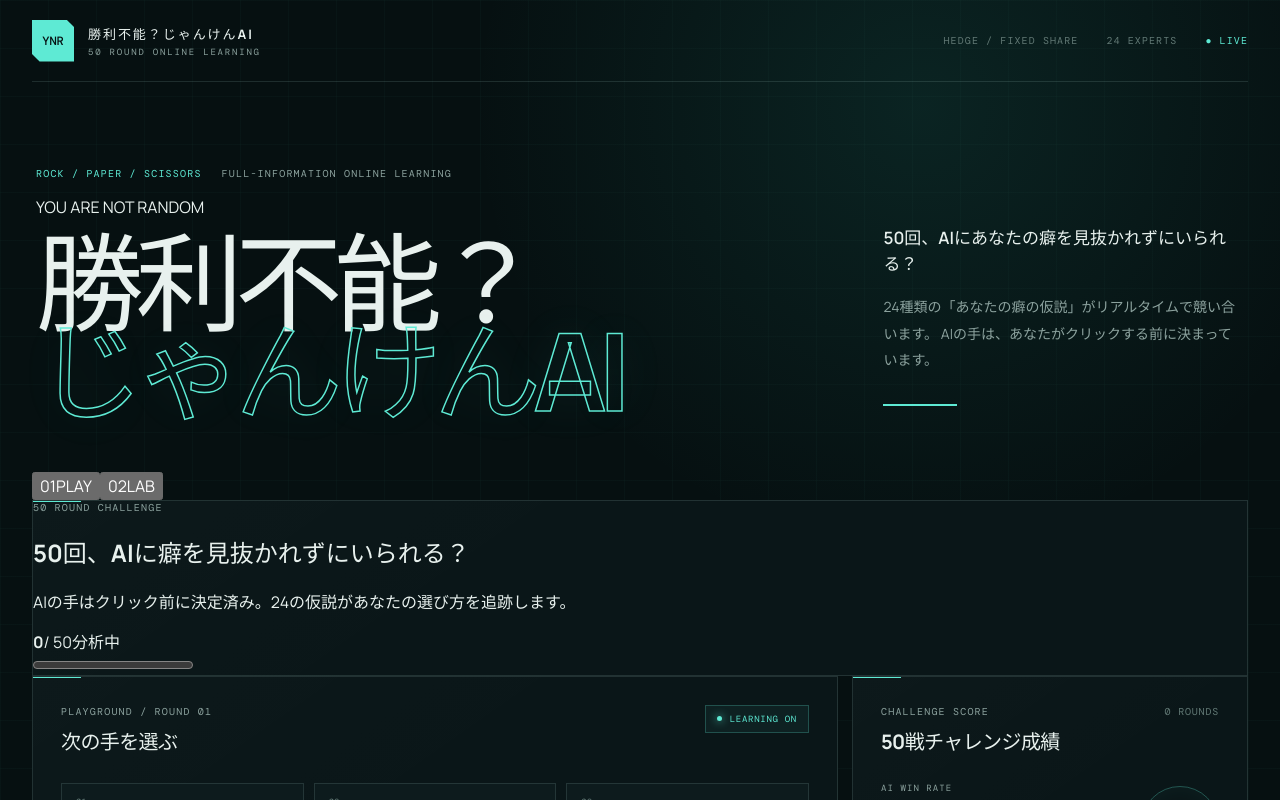
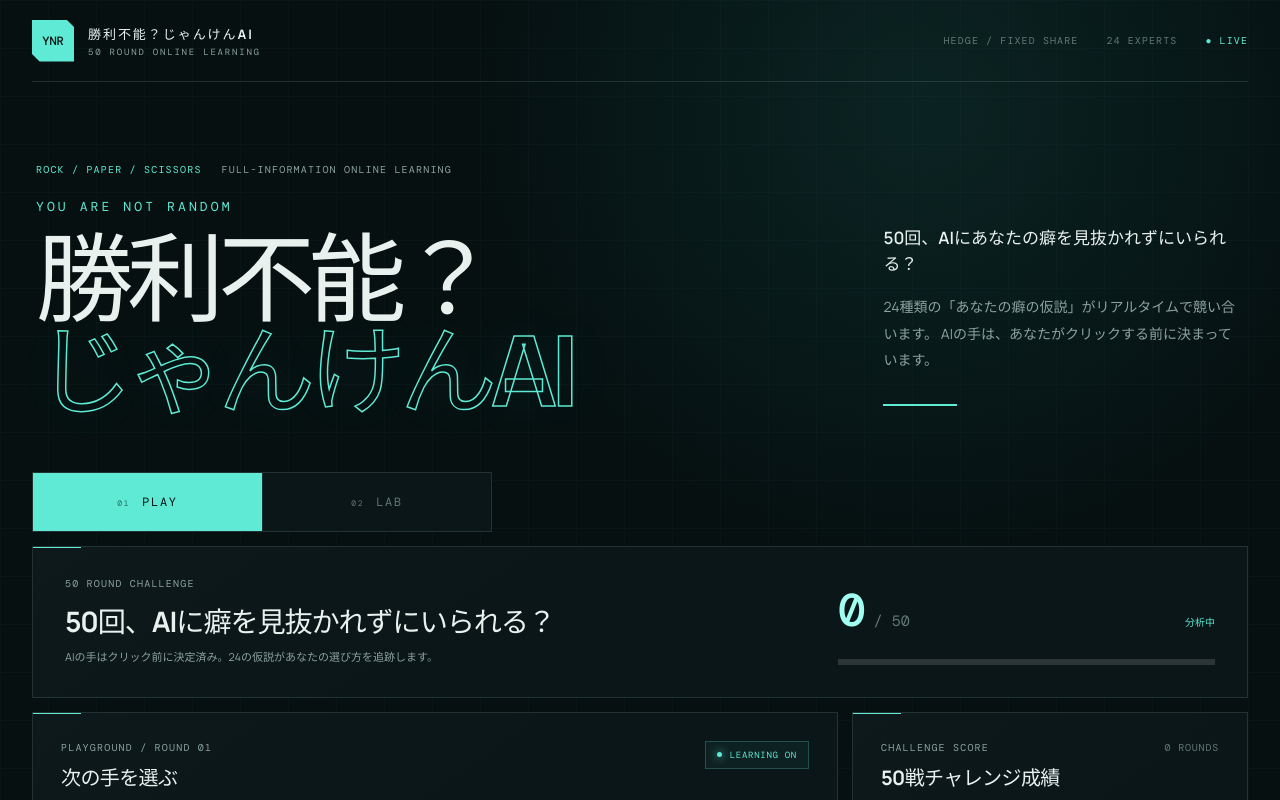
Before and after one commit to rintaro-okahara/you-are-not-random, a React (Vite) app: page / in a window 1280 px wide. Shown: the top 800 px of the page. Built offline with nearby package versions, Linux system fonts and the light colour scheme.

Commit message:
feat: polish challenge visuals and social metadata

```diff
--- a/index.html
+++ b/index.html
@@ -5,10 +5,46 @@
     <meta name="viewport" content="width=device-width, initial-scale=1.0" />
     <meta
       name="description"
-      content="HedgeとFixed Shareで人間のじゃんけんの癖をオンライン学習する研究デモ"
+      content="50回のじゃんけんから、24個の予測戦略があなたの癖を分析するじゃんけんAI。"
     />
     <meta name="theme-color" content="#071012" />
-    <title>You Are Not Random</title>
+    <link
+      rel="canonical"
+      href="https://rintaro-okahara.github.io/you-are-not-random/"
+    />
+    <meta property="og:type" content="website" />
+    <meta
+      property="og:url"
+      content="https://rintaro-okahara.github.io/you-are-not-random/"
+    />
+    <meta
+      property="og:title"
+      content="勝利不能？じゃんけんAI — YOU ARE NOT RANDOM"
+    />
+    <meta
+      property="og:description"
+      content="50回のじゃんけんから、24個の予測戦略があなたの癖を分析します。"
+    />
+    <meta
+      property="og:image"
+      content="https://rintaro-okahara.github.io/you-are-not-random/og-image.png"
+    />
+    <meta property="og:image:width" content="1200" />
+    <meta property="og:image:height" content="630" />
+    <meta name="twitter:card" content="summary_large_image" />
+    <meta
+      name="twitter:title"
+      content="勝利不能？じゃんけんAI — YOU ARE NOT RANDOM"
+    />
+    <meta
+      name="twitter:description"
+      content="50 rounds. 24 hypotheses. Can the AI expose your habits?"
+    />
+    <meta
+      name="twitter:image"
+      content="https://rintaro-okahara.github.io/you-are-not-random/og-image.png"
+    />
+    <title>勝利不能？じゃんけんAI — YOU ARE NOT RANDOM</title>
   </head>
   <body>
     <div id="root"></div>
--- a/src/styles/index.css
+++ b/src/styles/index.css
@@ -169,13 +169,22 @@ a {
   color: var(--cyan);
 }
 
+.hero-subtitle {
+  margin: 22px 0 0;
+  color: var(--cyan);
+  font-family: var(--mono);
+  font-size: 13px;
+  letter-spacing: 0.24em;
+}
+
 .hero h1 {
-  margin: 20px 0 0;
+  margin: 16px 0 0;
   max-width: 920px;
-  font-size: clamp(58px, 8.4vw, 126px);
+  font-size: clamp(54px, 7.6vw, 112px);
   font-weight: 800;
-  line-height: 0.82;
-  letter-spacing: -0.075em;
+  line-height: 0.94;
+  letter-spacing: -0.065em;
+  word-break: keep-all;
 }
 
 .hero h1 em {
@@ -210,6 +219,167 @@ a {
   height: 2px;
   margin-top: 30px;
   background: var(--cyan);
+}
+
+.view-tabs {
+  display: grid;
+  grid-template-columns: repeat(2, minmax(0, 1fr));
+  width: min(460px, 100%);
+  margin-bottom: 14px;
+  border: 1px solid var(--line);
+  background: var(--surface);
+}
+
+.view-tabs button {
+  min-height: 58px;
+  border: 0;
+  border-left: 1px solid var(--line);
+  color: var(--faint);
+  background: transparent;
+  font-family: var(--mono);
+  font-size: 12px;
+  letter-spacing: 0.14em;
+  cursor: pointer;
+}
+
+.view-tabs button:first-child {
+  border-left: 0;
+}
+
+.view-tabs button span {
+  margin-right: 12px;
+  color: var(--faint);
+  font-size: 8px;
+}
+
+.view-tabs button[aria-selected="true"] {
+  color: var(--bg);
+  background: var(--cyan);
+}
+
+.view-tabs button[aria-selected="true"] span {
+  color: rgba(6, 16, 17, 0.58);
+}
+
+.view-panel {
+  min-height: 520px;
+}
+
+.challenge-progress {
+  display: grid;
+  grid-template-columns: minmax(0, 1fr) minmax(240px, 0.52fr);
+  gap: 48px;
+  align-items: end;
+  margin-bottom: 14px;
+  padding: 30px 32px;
+}
+
+.challenge-progress h2 {
+  margin: 9px 0 8px;
+  font-size: clamp(20px, 2.2vw, 30px);
+  letter-spacing: -0.04em;
+}
+
+.challenge-progress p:not(.eyebrow) {
+  margin: 0;
+  color: var(--muted);
+  font-size: 11px;
+  line-height: 1.7;
+}
+
+.challenge-progress-value {
+  display: flex;
+  align-items: baseline;
+  margin-bottom: 12px;
+}
+
+.challenge-progress-value strong {
+  color: var(--cyan-bright);
+  font-family: var(--mono);
+  font-size: 46px;
+  font-weight: 500;
+  line-height: 1;
+}
+
+.challenge-progress-value span {
+  margin-left: 8px;
+  color: var(--faint);
+  font-family: var(--mono);
+  font-size: 15px;
+}
+
+.challenge-progress-value b {
+  margin-left: auto;
+  color: var(--cyan);
+  font-family: var(--mono);
+  font-size: 10px;
+  font-weight: 500;
+}
+
+.challenge-progress progress {
+  width: 100%;
+  height: 6px;
+  border: 0;
+  appearance: none;
+  background: rgba(255, 255, 255, 0.07);
+}
+
+.challenge-progress progress::-webkit-progress-bar {
+  background: rgba(255, 255, 255, 0.07);
+}
+
+.challenge-progress progress::-webkit-progress-value {
+  background: linear-gradient(90deg, #278e81, var(--cyan));
+  box-shadow: 0 0 12px rgba(94, 234, 212, 0.32);
+}
+
+.challenge-progress progress::-moz-progress-bar {
+  background: linear-gradient(90deg, #278e81, var(--cyan));
+}
+
+.play-grid .suspicion-card {
+  grid-column: 1 / -1;
+}
+
+.lab-intro {
+  display: flex;
+  align-items: end;
+  justify-content: space-between;
+  gap: 32px;
+  margin-bottom: 14px;
+  padding: 30px 32px;
+  border: 1px solid var(--line);
+  background: rgba(10, 22, 24, 0.75);
+}
+
+.lab-intro h2 {
+  margin: 9px 0 8px;
+  font-size: 24px;
+}
+
+.lab-intro p:not(.eyebrow) {
+  max-width: 760px;
+  margin: 0;
+  color: var(--muted);
+  font-size: 11px;
+  line-height: 1.8;
+}
+
+.diagnosis-return {
+  min-width: 180px;
+  min-height: 44px;
+  border: 1px solid rgba(94, 234, 212, 0.35);
+  color: var(--cyan);
+  background: rgba(94, 234, 212, 0.05);
+  font-family: var(--mono);
+  font-size: 9px;
+  cursor: pointer;
+}
+
+.lab-grid .regret-card,
+.lab-grid .transition-card,
+.lab-grid .settings-card {
+  grid-column: span 4;
 }
 
 .dashboard-grid {
@@ -236,6 +406,168 @@ a {
   height: 1px;
   content: "";
   background: var(--cyan);
+}
+
+.challenge-result {
+  margin-bottom: 72px;
+  padding: clamp(28px, 5vw, 64px);
+  background:
+    radial-gradient(circle at 82% 12%, rgba(94, 234, 212, 0.11), transparent 25rem),
+    linear-gradient(145deg, rgba(255, 255, 255, 0.018), transparent 48%),
+    var(--surface);
+}
+
+.result-heading {
+  padding-bottom: 30px;
+  border-bottom: 1px solid var(--line);
+}
+
+.result-heading h2 {
+  margin: 10px 0 8px;
+  font-size: clamp(42px, 6vw, 76px);
+  letter-spacing: -0.06em;
+}
+
+.result-heading h2:focus {
+  outline: none;
+}
+
+.result-heading p:last-child {
+  margin: 0;
+  color: var(--muted);
+  font-size: 12px;
+}
+
+.result-diagnosis {
+  margin: 34px 0 18px;
+  padding: 28px;
+  border: 1px solid rgba(94, 234, 212, 0.22);
+  background: rgba(94, 234, 212, 0.035);
+}
+
+.result-diagnosis > span {
+  color: var(--muted);
+  font-size: 11px;
+}
+
+.result-diagnosis blockquote {
+  max-width: 980px;
+  margin: 15px 0 24px;
+  font-size: clamp(20px, 3vw, 36px);
+  font-weight: 700;
+  line-height: 1.5;
+}
+
+.result-diagnosis > div {
+  display: flex;
+  align-items: end;
+  justify-content: space-between;
+  gap: 24px;
+  padding-top: 18px;
+  border-top: 1px solid var(--line);
+}
+
+.result-diagnosis strong {
+  color: var(--cyan-bright);
+  font-family: var(--mono);
+  font-size: 13px;
+}
+
+.result-diagnosis div > span {
+  color: var(--cyan);
+  font-family: var(--mono);
+  font-size: 12px;
+  text-align: right;
+}
+
+.result-diagnosis small,
+.confidence-line small {
+  display: block;
+  margin-top: 3px;
+  color: var(--faint);
+  font-family: var(--mono);
+  font-size: 7px;
+  font-weight: 400;
+  letter-spacing: 0.08em;
+}
+
+.result-score {
+  display: grid;
+  grid-template-columns: repeat(3, 1fr);
+  margin-bottom: 18px;
+  border-top: 1px solid var(--line);
+  border-left: 1px solid var(--line);
+}
+
+.result-score > div {
+  min-height: 108px;
+  padding: 24px;
+  border-right: 1px solid var(--line);
+  border-bottom: 1px solid var(--line);
+}
+
+.result-score span,
+.result-score strong {
+  display: block;
+}
+
+.result-score span {
+  color: var(--faint);
+  font-family: var(--mono);
+  font-size: 9px;
+  letter-spacing: 0.12em;
+}
+
+.result-score strong {
+  margin-top: 12px;
+  font-family: var(--mono);
+  font-size: clamp(19px, 2.5vw, 30px);
+}
+
+.result-actions,
+.result-next-actions {
+  display: flex;
+  flex-wrap: wrap;
+  gap: 10px;
+}
+
+.result-actions button,
+.result-next-actions button {
+  min-height: 46px;
+  padding: 0 18px;
+  border: 1px solid var(--line-strong);
+  color: var(--text);
+  background: var(--surface-raised);
+  font-family: var(--mono);
+  font-size: 9px;
+  letter-spacing: 0.05em;
+  cursor: pointer;
+}
+
+.result-actions .primary-action,
+.result-next-actions .continue-action {
+  border-color: var(--cyan);
+  color: var(--bg);
+  background: var(--cyan);
+}
+
+.result-next-actions .retry-action {
+  margin-left: auto;
+  border-color: rgba(255, 142, 129, 0.3);
+  color: var(--red);
+}
+
+.share-status {
+  min-height: 20px;
+  margin: 10px 0 18px;
+  color: var(--muted);
+  font-size: 10px;
+}
+
+button:disabled {
+  opacity: 0.46;
+  cursor: not-allowed;
+  transform: none;
 }
 
 .card-heading {
@@ -1230,6 +1562,15 @@ footer a {
   .experts-card {
     grid-column: span 8;
   }
+
+  .lab-grid .regret-card,
+  .lab-grid .transition-card {
+    grid-column: span 6;
+  }
+
+  .lab-grid .settings-card {
+    grid-column: span 4;
+  }
 }
 
 @media (max-width: 760px) {
@@ -1253,7 +1594,7 @@ footer a {
   }
 
   .hero h1 {
-    font-size: clamp(54px, 17vw, 88px);
+    font-size: clamp(46px, 13.5vw, 72px);
   }
 
   .hero-copy {
@@ -1262,6 +1603,57 @@ footer a {
 
   .dashboard-grid {
     display: block;
+  }
+
+  .view-tabs {
+    width: 100%;
+  }
+
+  .challenge-progress {
+    grid-template-columns: 1fr;
+    gap: 24px;
+    padding: 24px 20px;
+  }
+
+  .lab-intro {
+    align-items: flex-start;
+    flex-direction: column;
+    padding: 24px 20px;
+  }
+
+  .diagnosis-return {
+    width: 100%;
+  }
+
+  .challenge-result {
+    padding: 26px 20px;
+  }
+
+  .result-diagnosis {
+    padding: 20px;
+  }
+
+  .result-score {
+    grid-template-columns: 1fr;
+  }
+
+  .result-score > div {
+    min-height: 82px;
+  }
+
+  .result-actions,
+  .result-next-actions {
+    display: grid;
+    grid-template-columns: 1fr;
+  }
+
+  .result-actions button,
+  .result-next-actions button {
+    width: 100%;
+  }
+
+  .result-next-actions .retry-action {
+    margin-left: 0;
   }
 
   .card {
@@ -1280,7 +1672,7 @@ footer a {
   }
 
   .hand-button {
-    min-height: 126px;
+    min-height: 116px;
   }
 
   .hand-emoji {
@@ -1321,7 +1713,7 @@ footer a {
   }
 
   .hand-button {
-    min-height: 112px;
+    min-height: 104px;
   }
 
   .hand-key {
```
Also changed, not shown: public/og-image.png (added), public/og-image.svg (added).
